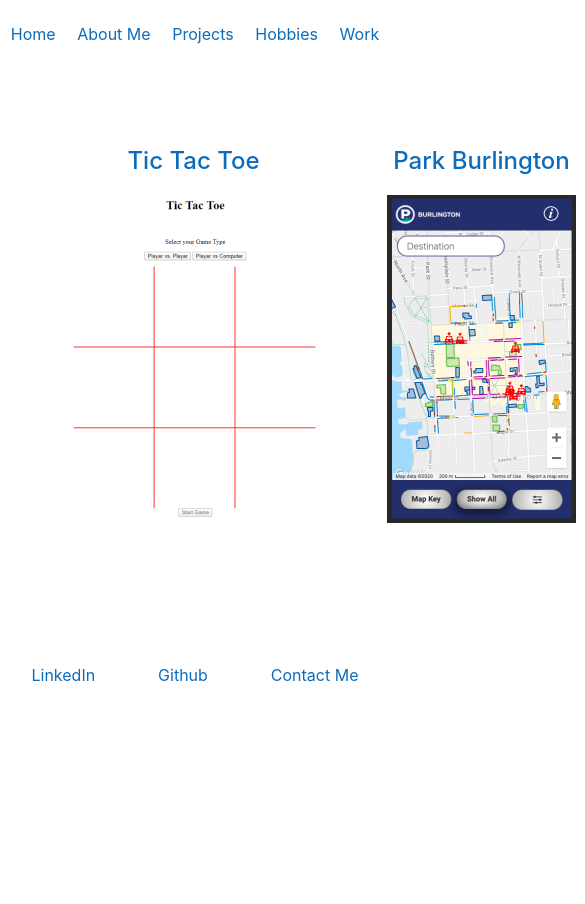
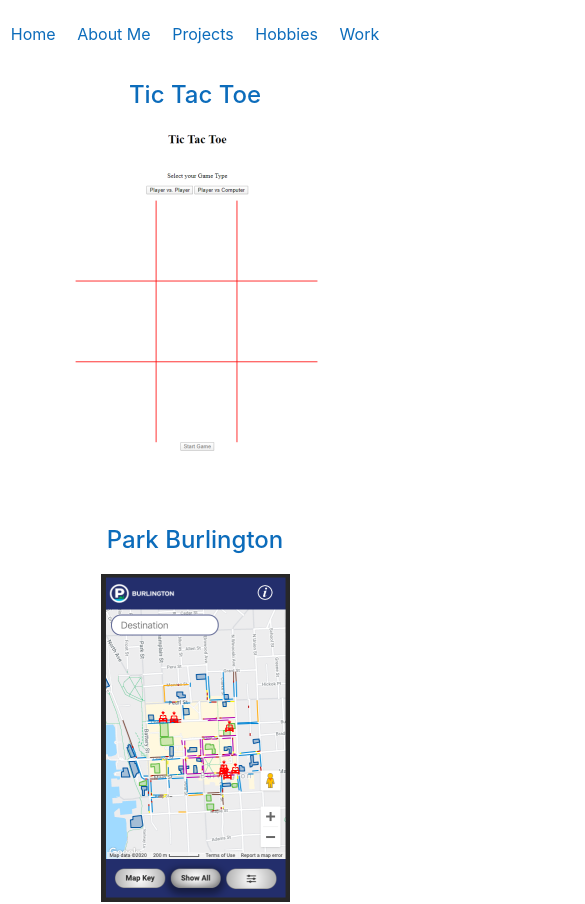
Before and after one commit to foxflyer40/Michael-Muzzy-portfolio, a React (Create React App) app in the folder client/: page /projects in a window 390 px wide. Shown: the top 904 px of the page, 585 px wide, since content can reach past the window. Before the commit the page ends 844 px from the top, so only its background shows below. Built offline with nearby package versions, Linux system fonts and the light colour scheme.

Commit message:
media q for projects page

```diff
--- a/client/src/App.css
+++ b/client/src/App.css
@@ -151,6 +151,15 @@
    color: rgb(12, 108, 187);
 }
 
+@media screen and (max-width: 770px) {
+   #projectsPage {
+      display: flex;
+      flex-direction: column;
+      justify-content: space-around;
+      align-items: center;
+     }
+}
+
 .projectLabel {
    margin-bottom: none;
    text-align: center;
```
